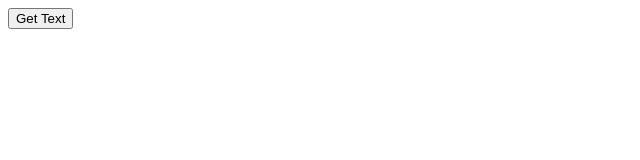
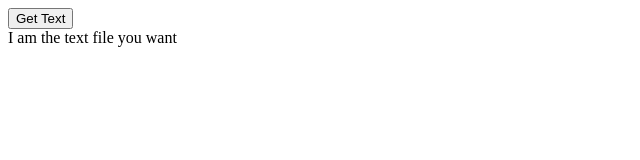
Before and after one commit to tnyandoro/Complimentor-API, a website built with webpack: page src/index.html in a window 1280 px wide. Both pictures are taken after a click on the button "Get Text". Shown: the whole page, without its empty margins (0-640 px from the left). Built offline with nearby package versions, Linux system fonts and the light colour scheme.

Commit message:
Render to the DOM

```diff
--- a/src/index.html
+++ b/src/index.html
@@ -8,6 +8,7 @@
 </head>
 <body>
   <button id="getText">Get Text</button>
+  <div id="output"></div>
   <script src="./index.js"></script>
 </body>
 </html>
--- a/src/index.js
+++ b/src/index.js
@@ -7,5 +7,7 @@ document.getElementById('getText').addEventListener
 function getText(){
   fetch('sample.txt')
   .then((res)=> res.text())
-  .then((data) => console.log(data))
+  .then((data) => {
+    document.getElementById('output').innerHTML = data;
+  })
 }
```
